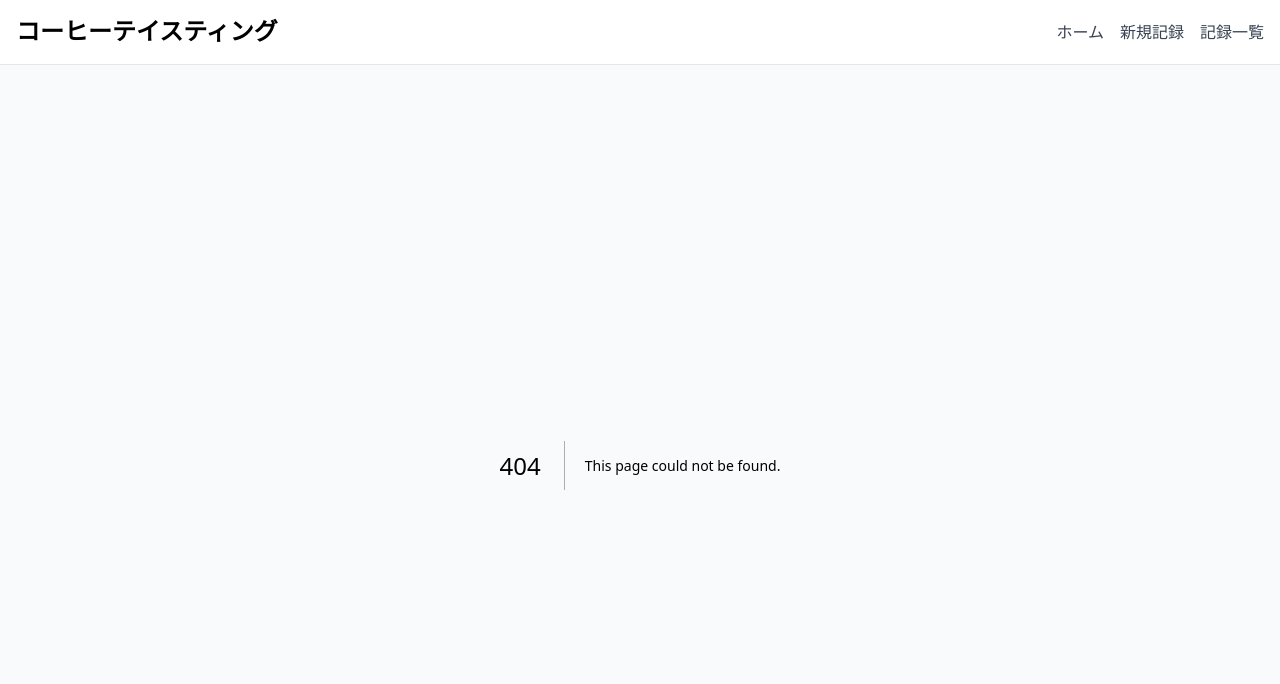
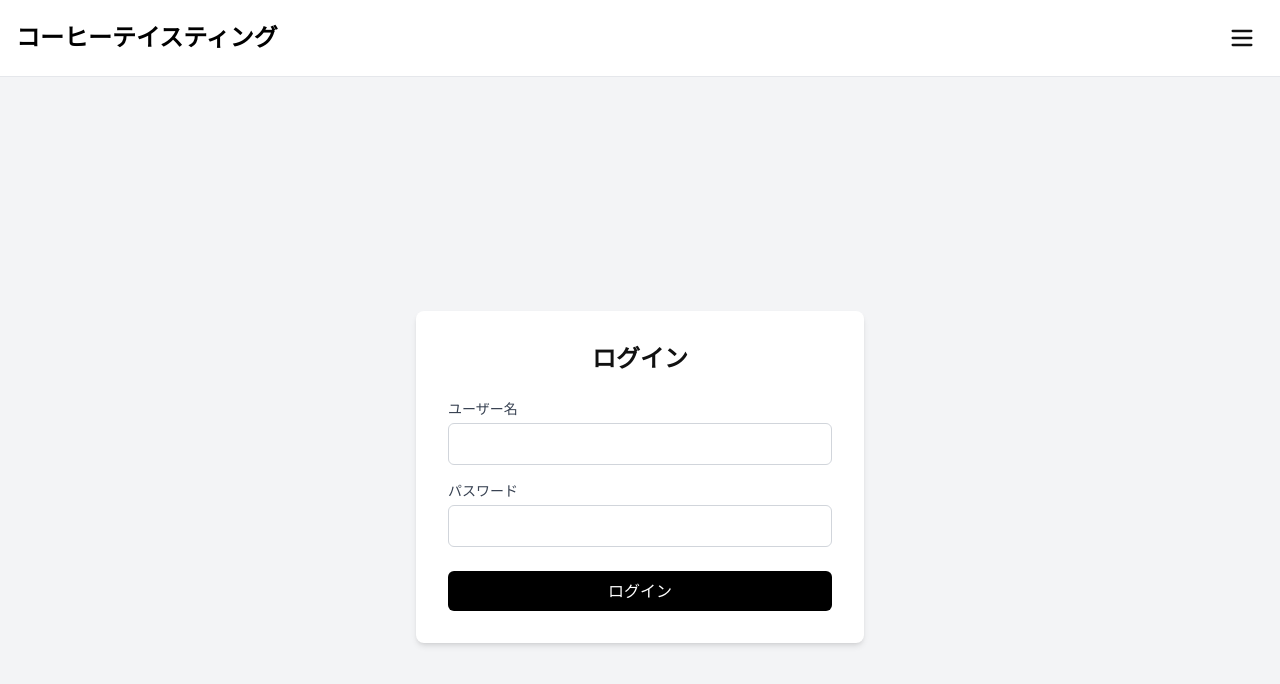
Before and after one commit to 2032emegre/coffeetaste, a Next.js app: page /login in a window 1280 px wide. Before the commit this address had no page. Shown: the top 684 px of the page. Built offline with nearby package versions, Linux system fonts and the light colour scheme; sample sign-in values are in the browser's storage.

Commit message:
コーヒー豆・湯量の単位表記修正、ヘッダーUI・認証・ログアウト改善

```diff
--- /dev/null
+++ b/src/app/context/AuthContext.tsx
@@ -0,0 +1,51 @@
+'use client';
+
+import { createContext, useContext, useEffect, useState } from 'react';
+import { useRouter } from 'next/navigation';
+
+type AuthContextType = {
+  isAuthenticated: boolean;
+  login: () => void;
+  logout: () => void;
+};
+
+const AuthContext = createContext<AuthContextType | undefined>(undefined);
+
+export function AuthProvider({ children }: { children: React.ReactNode }) {
+  const [isAuthenticated, setIsAuthenticated] = useState(false);
+  const router = useRouter();
+
+  useEffect(() => {
+    const auth = localStorage.getItem('isAuthenticated');
+    if (auth === 'true') {
+      setIsAuthenticated(true);
+    } else {
+      router.push('/login');
+    }
+  }, [router]);
+
+  const login = () => {
+    setIsAuthenticated(true);
+    localStorage.setItem('isAuthenticated', 'true');
+  };
+
+  const logout = () => {
+    setIsAuthenticated(false);
+    localStorage.removeItem('isAuthenticated');
+    router.push('/login');
+  };
+
+  return (
+    <AuthContext.Provider value={{ isAuthenticated, login, logout }}>
+      {children}
+    </AuthContext.Provider>
+  );
+}
+
+export const useAuth = () => {
+  const context = useContext(AuthContext);
+  if (context === undefined) {
+    throw new Error('useAuth must be used within an AuthProvider');
+  }
+  return context;
+};
--- a/src/app/layout.tsx
+++ b/src/app/layout.tsx
@@ -2,6 +2,7 @@ import type { Metadata } from 'next'
 import { Inter } from 'next/font/google'
 import './globals.css'
 import Header from '@/components/Header'
+import { AuthProvider } from './context/AuthContext'
 
 const inter = Inter({ subsets: ['latin'] })
 
@@ -18,10 +19,12 @@ export default function RootLayout({
   return (
     <html lang="ja">
       <body className={inter.className}>
-        <Header />
-        <main className="min-h-screen bg-gray-50">
-          {children}
-        </main>
+        <AuthProvider>
+          <Header />
+          <main className="min-h-screen bg-gray-50">
+            {children}
+          </main>
+        </AuthProvider>
       </body>
     </html>
   )
--- /dev/null
+++ b/src/app/login/page.tsx
@@ -0,0 +1,60 @@
+'use client';
+
+import { useState } from 'react';
+import { useRouter } from 'next/navigation';
+import { useAuth } from '../context/AuthContext';
+
+export default function LoginPage() {
+  const [username, setUsername] = useState('');
+  const [password, setPassword] = useState('');
+  const [error, setError] = useState('');
+  const router = useRouter();
+  const { login } = useAuth();
+
+  const handleSubmit = (e: React.FormEvent) => {
+    e.preventDefault();
+    if (username === 'mamepluslab' && password === '6001') {
+      login();
+      router.push('/');
+    } else {
+      setError('ユーザー名またはパスワードが正しくありません');
+    }
+  };
+
+  return (
+    <div className="flex min-h-screen items-center justify-center bg-gray-100">
+      <div className="w-full max-w-md rounded-lg bg-white p-8 shadow-md">
+        <h1 className="mb-6 text-center text-2xl font-bold">ログイン</h1>
+        {error && <p className="mb-4 text-center text-red-500">{error}</p>}
+        <form onSubmit={handleSubmit}>
+          <div className="mb-4">
+            <label className="block text-sm font-medium text-gray-700">ユーザー名</label>
+            <input
+              type="text"
+              value={username}
+              onChange={(e) => setUsername(e.target.value)}
+              className="mt-1 block w-full rounded-md border border-gray-300 p-2"
+              required
+            />
+          </div>
+          <div className="mb-6">
+            <label className="block text-sm font-medium text-gray-700">パスワード</label>
+            <input
+              type="password"
+              value={password}
+              onChange={(e) => setPassword(e.target.value)}
+              className="mt-1 block w-full rounded-md border border-gray-300 p-2"
+              required
+            />
+          </div>
+          <button
+            type="submit"
+            className="w-full rounded-md bg-black px-4 py-2 text-white hover:bg-gray-800"
+          >
+            ログイン
+          </button>
+        </form>
+      </div>
+    </div>
+  );
+}
--- a/src/app/new/page.tsx
+++ b/src/app/new/page.tsx
@@ -604,7 +604,7 @@ export default function NewRecord() {
             <div className="grid grid-cols-2 gap-4">
             <div>
               <label className="block text-sm font-medium text-gray-700 mb-1">
-                  コーヒー量 (ml)
+                  コーヒー豆 (g)
               </label>
               <input
                   type="number"
@@ -624,7 +624,7 @@ export default function NewRecord() {
             </div>
             <div>
               <label className="block text-sm font-medium text-gray-700 mb-1">
-                  湯量 (g)
+                  湯量 (ml)
               </label>
               <input
                   type="number"
--- a/src/app/records/[id]/edit/page.tsx
+++ b/src/app/records/[id]/edit/page.tsx
@@ -419,7 +419,7 @@ export default function EditRecord() {
               />
             </div>
             <div>
-              <label className="block text-sm font-medium text-gray-700 mb-1">コーヒー量</label>
+              <label className="block text-sm font-medium text-gray-700 mb-1">コーヒー豆 (g)</label>
               <input
                 type="text"
                 value={formData.brewing.coffeeAmount}
@@ -436,7 +436,7 @@ export default function EditRecord() {
               />
             </div>
             <div>
-              <label className="block text-sm font-medium text-gray-700 mb-1">湯量</label>
+              <label className="block text-sm font-medium text-gray-700 mb-1">湯量 (ml)</label>
               <input
                 type="text"
                 value={formData.brewing.waterAmount}
--- a/src/app/records/[id]/page.tsx
+++ b/src/app/records/[id]/page.tsx
@@ -73,8 +73,8 @@ export default function RecordDetail() {
           <div><span className="block text-sm font-medium text-gray-700 mb-1">グラインダー</span>{record.brewing?.grinder}</div>
           <div><span className="block text-sm font-medium text-gray-700 mb-1">挽き目</span>{record.brewing?.grindSetting}</div>
           <div><span className="block text-sm font-medium text-gray-700 mb-1">温度</span>{record.brewing?.temperature}</div>
-          <div><span className="block text-sm font-medium text-gray-700 mb-1">コーヒー量</span>{record.brewing?.coffeeAmount}</div>
-          <div><span className="block text-sm font-medium text-gray-700 mb-1">湯量</span>{record.brewing?.waterAmount}</div>
+          <div><span className="block text-sm font-medium text-gray-700 mb-1">コーヒー豆 (g)</span>{record.brewing?.coffeeAmount}</div>
+          <div><span className="block text-sm font-medium text-gray-700 mb-1">湯量 (ml)</span>{record.brewing?.waterAmount}</div>
           <div><span className="block text-sm font-medium text-gray-700 mb-1">抽出時間</span>{record.brewing?.brewTime}</div>
           <div><span className="block text-sm font-medium text-gray-700 mb-1">蒸らし時間</span>{record.brewing?.bloomTime}</div>
           <div><span className="block text-sm font-medium text-gray-700 mb-1">蒸らし量</span>{record.brewing?.bloomAmount}</div>
--- a/src/app/records/page.tsx
+++ b/src/app/records/page.tsx
@@ -262,8 +262,8 @@ export default function RecordList() {
                     <div className="mb-1 font-bold">ドリッパー: <span className="font-normal text-gray-900">{record.brewing?.dripper}</span></div>
                     <div className="mb-1 font-bold">グラインダー: <span className="font-normal text-gray-900">{record.brewing?.grinder}</span></div>
                     <div className="mb-1 font-bold">挽き目: <span className="font-normal text-gray-900">{record.brewing?.grindSize}</span></div>
-                    <div className="mb-1 font-bold">豆量: <span className="font-normal text-gray-900">{record.brewing?.coffeeAmount}</span></div>
-                    <div className="mb-1 font-bold">湯量: <span className="font-normal text-gray-900">{record.brewing?.waterAmount}</span></div>
+                    <div className="mb-1 font-bold">豆量: <span className="font-normal text-gray-900">{record.brewing?.coffeeAmount} g</span></div>
+                    <div className="mb-1 font-bold">湯量: <span className="font-normal text-gray-900">{record.brewing?.waterAmount} ml</span></div>
                     <div className="mb-1 font-bold">抽出時間: <span className="font-normal text-gray-900">{record.brewing?.brewTime}</span></div>
                     <div className="mb-1 font-bold">温度: <span className="font-normal text-gray-900">{record.brewing?.temperature}</span></div>
                     <div className="font-bold">蒸らし: <span className="font-normal text-gray-900">{record.brewing?.bloomAmount} / {record.brewing?.bloomTime}</span></div>
--- a/src/components/Header.tsx
+++ b/src/components/Header.tsx
@@ -1,41 +1,35 @@
 "use client";
 import React, { useState } from 'react';
 import Link from 'next/link';
+import { useAuth } from '../app/context/AuthContext';
+import { LogoutButton } from './LogoutButton';
 
 export default function Header() {
+    const { isAuthenticated } = useAuth();
     const [menuOpen, setMenuOpen] = useState(false);
+
+    if (!isAuthenticated) {
+        return null;
+    }
+
     return (
         <header className="bg-white border-b border-gray-200">
-            <div className="max-w-7xl mx-auto px-4 py-4">
-                <nav className="flex items-center justify-between">
-                    <Link href="/" className="text-lg md:text-2xl font-bold text-black">
-                        コーヒーテイスティング
-                    </Link>
-                    {/* PC用ナビゲーション */}
-                    <div className="hidden md:flex space-x-4">
-                        <Link href="/" className="text-gray-700 hover:text-black">
-                            ホーム
-                        </Link>
-                        <Link href="/new" className="text-gray-700 hover:text-black">
-                            新規記録
-                        </Link>
-                        <Link href="/records" className="text-gray-700 hover:text-black">
-                            記録一覧
-                        </Link>
-                    </div>
-                    {/* モバイル用ハンバーガーメニュー */}
-                    <div className="md:hidden">
+            <div className="max-w-7xl mx-auto px-4 py-4 flex items-center justify-between">
+                {/* 左端：タイトル */}
+                <div className="text-lg md:text-2xl font-bold text-black">コーヒーテイスティング</div>
+                {/* 右端：メニュー */}
+                <div className="relative">
                     <button
                         onClick={() => setMenuOpen(!menuOpen)}
                         className="p-2 rounded focus:outline-none focus:ring-2 focus:ring-gray-400"
                         aria-label="メニューを開く"
                     >
-                            <svg className="w-6 h-6" fill="none" stroke="currentColor" viewBox="0 0 24 24" xmlns="http://www.w3.org/2000/svg">
+                        <svg className="w-7 h-7" fill="none" stroke="currentColor" viewBox="0 0 24 24" xmlns="http://www.w3.org/2000/svg">
                             <path strokeLinecap="round" strokeLinejoin="round" strokeWidth={2} d="M4 6h16M4 12h16M4 18h16" />
                         </svg>
                     </button>
                     {menuOpen && (
-                            <div className="absolute right-4 top-16 bg-white border border-gray-200 rounded shadow-md z-50 w-40 flex flex-col">
+                        <div className="absolute right-0 top-12 bg-white border border-gray-200 rounded shadow-md z-50 w-44 flex flex-col min-w-max">
                             <Link href="/" className="px-4 py-2 text-gray-700 hover:bg-gray-100" onClick={() => setMenuOpen(false)}>
                                 ホーム
                             </Link>
@@ -45,10 +39,11 @@ export default function Header() {
                             <Link href="/records" className="px-4 py-2 text-gray-700 hover:bg-gray-100" onClick={() => setMenuOpen(false)}>
                                 記録一覧
                             </Link>
+                            <div className="border-t border-gray-100 my-1" />
+                            <LogoutButton className="" />
                         </div>
                     )}
                 </div>
-                </nav>
             </div>
         </header>
     );
--- /dev/null
+++ b/src/components/LogoutButton.tsx
@@ -0,0 +1,16 @@
+'use client';
+
+import { useAuth } from '../app/context/AuthContext';
+
+export function LogoutButton({ className = '' }: { className?: string }) {
+  const { logout } = useAuth();
+
+  return (
+    <button
+      onClick={logout}
+      className={`w-full text-left px-4 py-2 text-red-600 hover:text-red-800 transition-colors ${className}`}
+    >
+      ログアウト
+    </button>
+  );
+}
```
Lines whose indentation alone changed are shown as unchanged.
